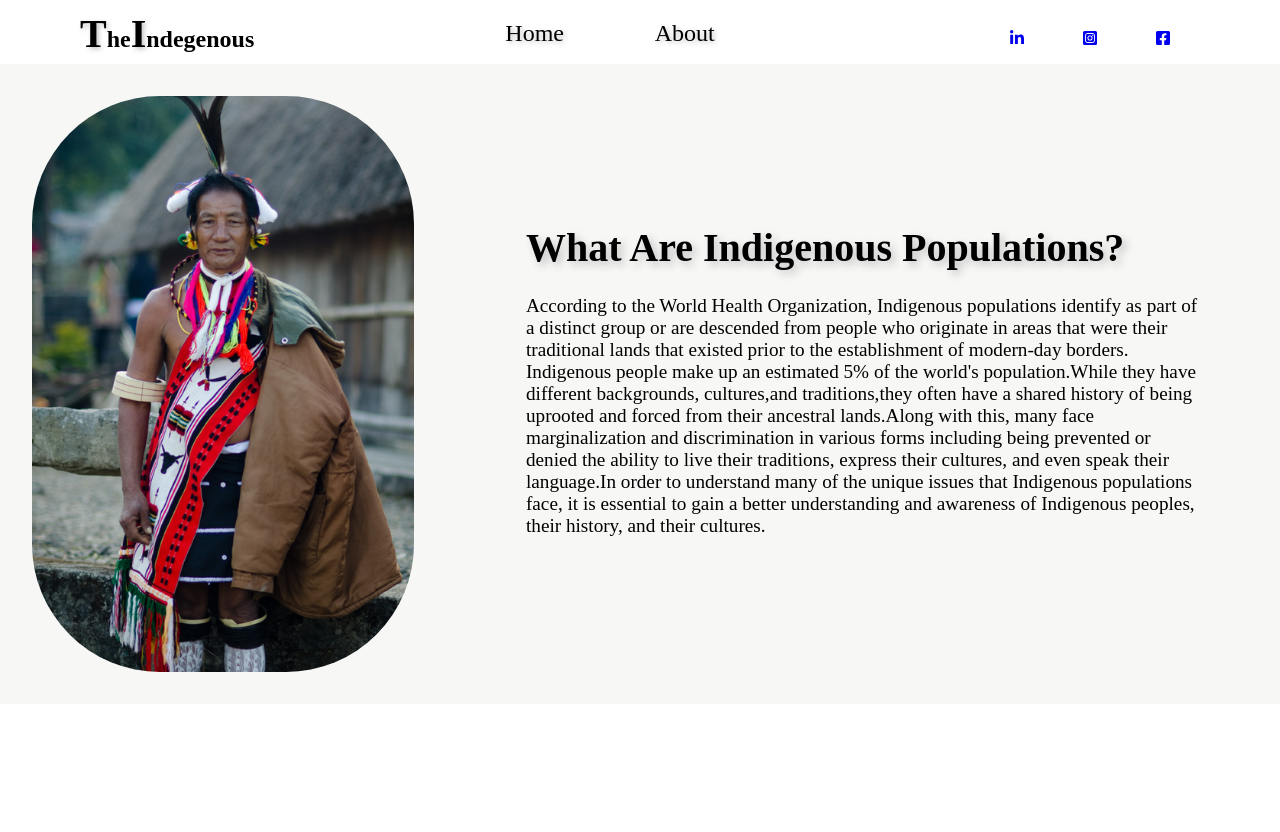
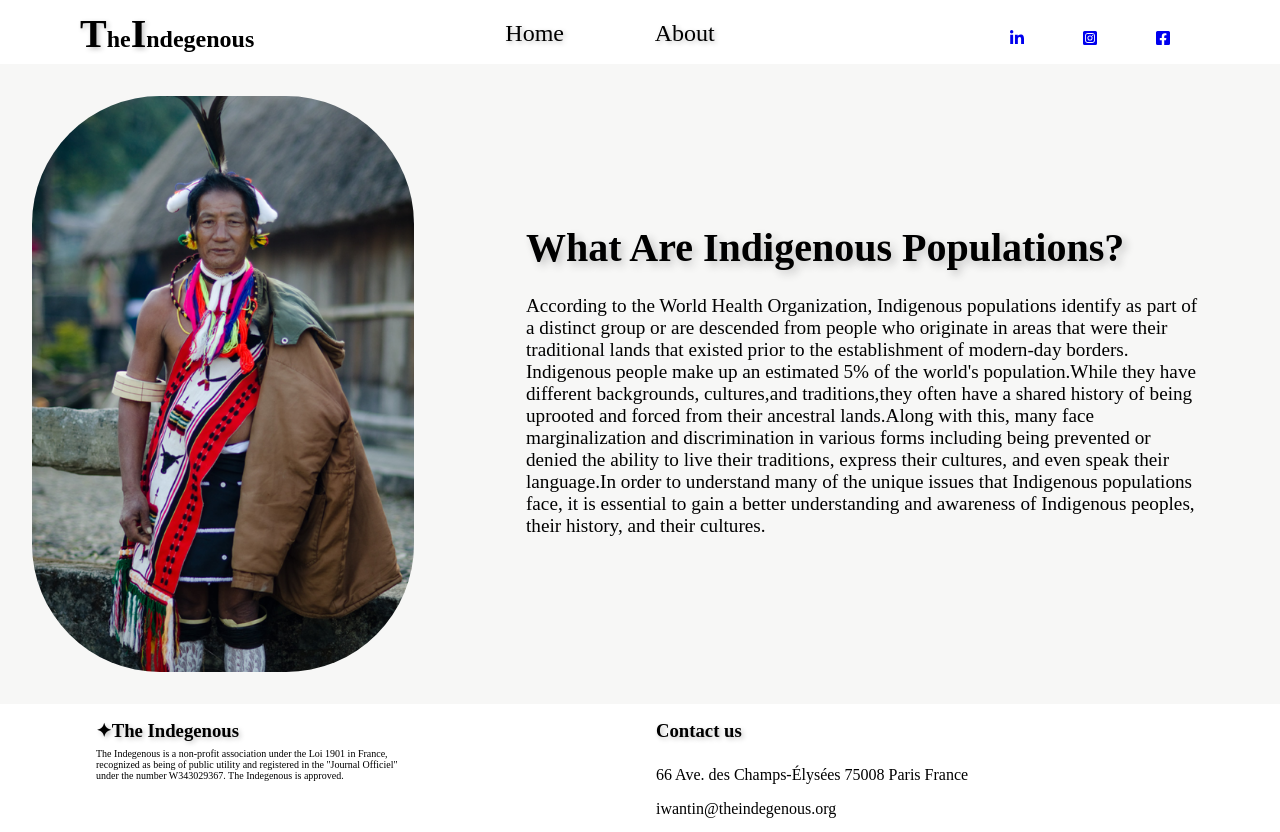
Before and after one commit to janeesh27/demowebsite, a React (Create React App) app: page / in a window 1280 px wide. Before the commit the page ends 800 px from the top, so only its background shows below. Built offline with nearby package versions, Linux system fonts and the light colour scheme.

Commit message:
footer added

```diff
--- a/public/index.html
+++ b/public/index.html
@@ -5,7 +5,7 @@
     <meta http-equiv="X-UA-Compatible" content="IE=edge">
     <meta name="viewport" content="width=device-width, initial-scale=1.0">
 
-    <title>Demowebsite</title>
+    <title>The Indegenous</title>
 </head>
 <body>
     <div id="root" ></div>
--- a/src/App.jsx
+++ b/src/App.jsx
@@ -1,6 +1,7 @@
 import React from 'react'
 import Navbar from './components/Navbar/Navbar'
 import Body from './components/Body/Body'
+import Footer from './components/Footer/Footer'
 // import {BrowserRouter as Router, Routes, Route } from 'react-router-dom'
 
 
@@ -10,6 +11,7 @@ const App = () => {
         <>
             <Navbar />
             <Body />
+            <Footer />
 
         </>
 
--- a/src/components/Footer/Footer.css
+++ b/src/components/Footer/Footer.css
@@ -0,0 +1,24 @@
+.main-footer{
+    width: 100%;
+    height: 8rem;
+    background-color: white;
+    display: grid;
+    grid-template-columns: 50% 50% ;
+
+}
+.copyright h3{
+    padding: 1rem 14rem 0.2rem 6rem;
+    text-shadow: 2px 2px 5px silver
+}
+.copyright p{
+    padding: .2rem 14rem 2rem 6rem;
+    font-size: 10px;
+}
+.contacts h3{
+    padding:1rem ;
+    text-shadow: 2px 2px 5px silver
+    }
+    .contacts p{
+        padding: 0.5rem;
+        padding-left: 1rem;
+    }
--- a/src/components/Footer/Footer.jsx
+++ b/src/components/Footer/Footer.jsx
@@ -1,9 +1,24 @@
-import React from 'react';
-import './Footer.css';
+import React from "react";
+import "./Footer.css";
 const Footer = () => {
   return (
-    <div>Footer</div>
-  )
-}
+    <div className="main-footer">
+      <div className="copyright">
+        <h3>✦The Indegenous</h3>
+        <p>
+          The Indegenous is a non-profit association under the Loi 1901 in
+          France, recognized as being of public utility and registered in the
+          "Journal Officiel" under the number W343029367. The Indegenous is
+          approved.
+        </p>
+      </div>
+      <div className="contacts">
+        <h3>Contact us</h3>
+        <p>66 Ave. des Champs-Élysées 75008 Paris France</p>
+        <p>iwantin@theindegenous.org</p>
+      </div>
+    </div>
+  );
+};
 
 export default Footer;
--- a/src/components/Navbar/Navbar.css
+++ b/src/components/Navbar/Navbar.css
@@ -54,8 +54,8 @@
     display: block;
     position: relative;
     z-index: 1;
-    padding: 2em;
-    margin: -2em;
+    padding: 1em 1em .5em 1em;
+    margin: -1em;
 }
 
 /* ######################## */
```
